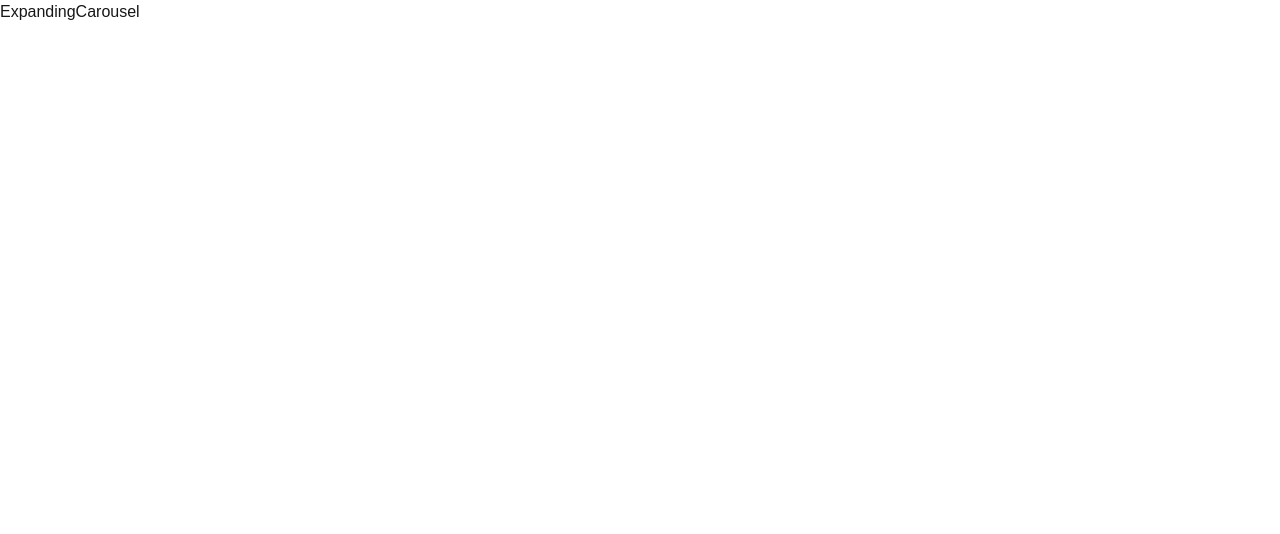
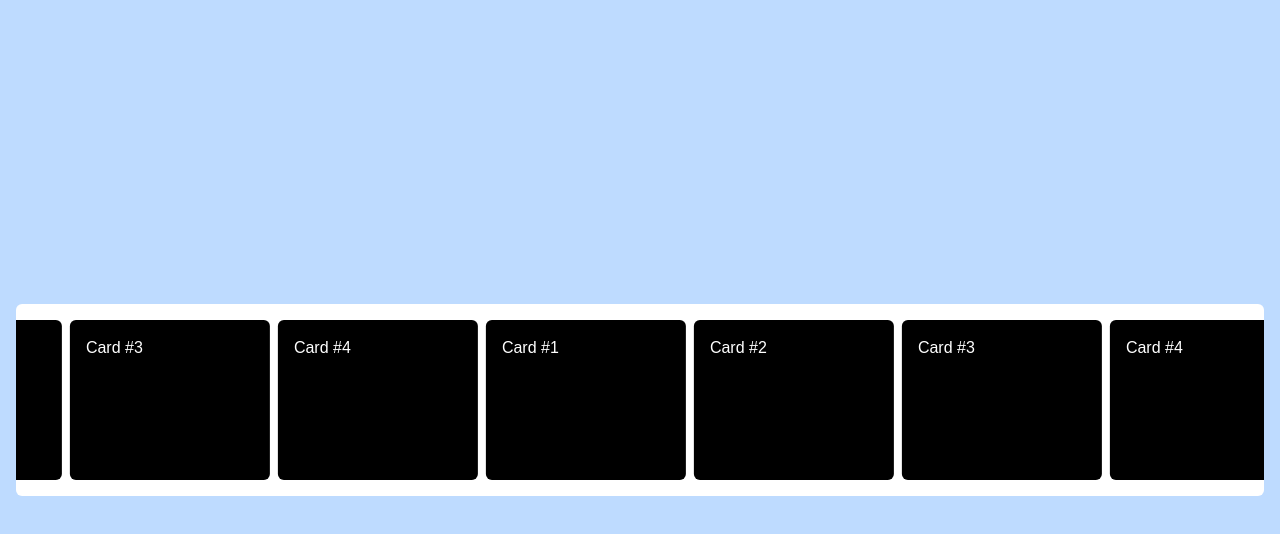
Before and after one commit to 11amanraj/portfolio-jan-26, a Next.js app: page /interaction-library in a window 1280 px wide. Shown: the top 534 px of the page. Built offline with nearby package versions, Linux system fonts and the light colour scheme.

Commit message:
Created looping carousel

```diff
--- a/app/Components/Interactions/ExpandingCarousel.tsx
+++ b/app/Components/Interactions/ExpandingCarousel.tsx
@@ -1,8 +1,42 @@
-import React from 'react'
+'use client'
+
+import { motion } from "framer-motion"
+
+const EachCard = ({ title }: { title: string }) => {
+    return (
+        <div className='bg-black text-white min-w-[200px] p-4 rounded-md h-40 cursor-pointer'>{title}</div>
+    )
+}
 
 const ExpandingCarousel = () => {
+    const cards = [
+        { title: "Card #1" },
+        { title: "Card #2" },
+        { title: "Card #3" },
+        { title: "Card #4" },
+    ]
+
     return (
-        <div>ExpandingCarousel</div>
+        <div className="bg-blue-200 w-screen h-screen text-black p-4 flex items-center">
+            <div className="bg-white w-full overflow-hidden rounded-md p-4">
+                <motion.div
+                    className="flex gap-2 w-max"
+                    animate={{ x: ["0%", "-50%"] }}
+                    transition={{
+                        ease: "linear",
+                        duration: 12,
+                        repeat: Infinity,
+                    }}
+                >
+                    {cards.map((card, i) => (
+                        <EachCard key={i} title={card.title} />
+                    ))}
+                    {cards.map((card, i) => (
+                        <EachCard key={`duplicate-${i}`} title={card.title} />
+                    ))}
+                </motion.div>
+            </div>
+        </div>
     )
 }
 
```
